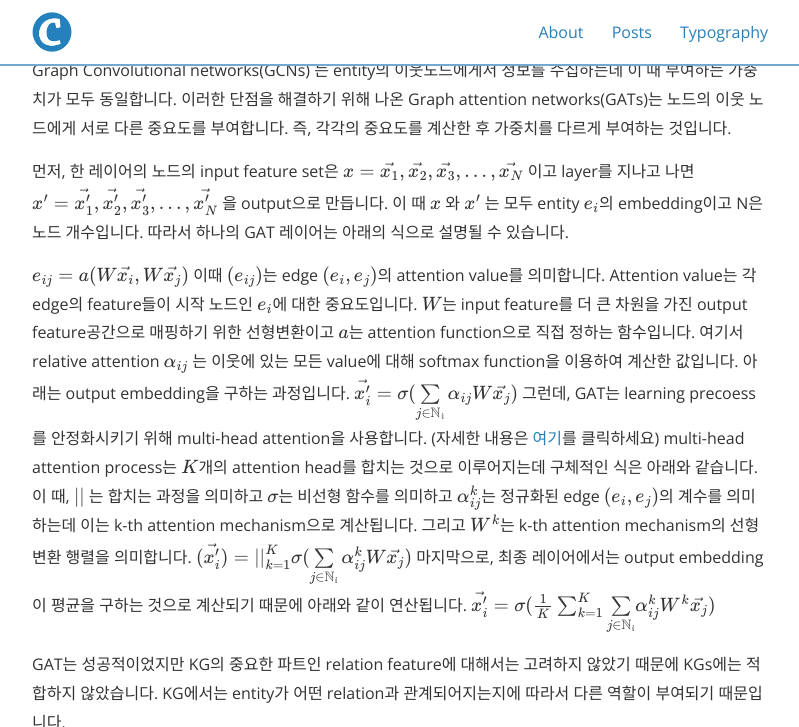
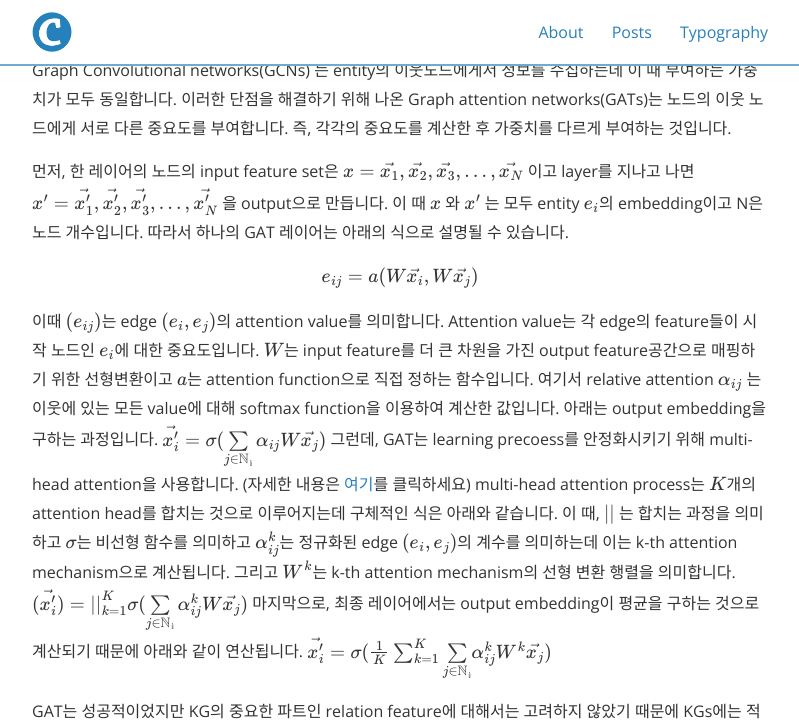
Before and after one commit to jeewon9708/jeewon9708.github.io, a Jekyll site: the page built from _posts/2020-09-18-paper-review-01.md, in a window 1280 px wide and 900 px high, scrolled down 2992 px, cut to the strip 0-727 px from the top of the window. Shown: the whole strip, without its empty margins (240-1039 px from the left). Built offline with Jekyll 4.4.1, drawn with Linux system fonts in a browser that asks for light colours; nearby versions of some CDN libraries; formulas are drawn with MathJax 3.

```diff
--- a/_posts/2020-09-18-paper-review-01.md
+++ b/_posts/2020-09-18-paper-review-01.md
@@ -72,10 +72,10 @@ Graph Convolutional networks(GCNs) 는 entity의 이웃노드에게서 정보를
 
 먼저, 한 레이어의 노드의 input feature set은  $x= \{\vec{x_1}, \vec{x_2}, \vec{x_3}, ..., \vec{x_N}\}$ 이고 layer를 지나고 나면 $x'= \{\vec{x_1'}, \vec{x_2'}, \vec{x_3'}, ..., \vec{x_N'}\}$ 을 output으로 만듭니다. 이 때 $x$ 와 $x'$ 는 모두 entity $e_i$의 embedding이고 N은 노드 개수입니다. 따라서 하나의 GAT 레이어는 아래의 식으로 설명될 수 있습니다.
 
+$$
+e_{ij}= a( W \vec{x_i},W \vec{x_j})
+$$
 
-$$
-{e_{ij}= a( W\vec{x_i},W\vec{x_j})}
-$$
 이때 $(e_{ij})$는 edge $(e_i,e_j)$의 attention value를 의미합니다. Attention value는 각 edge의 feature들이 시작 노드인 $e_i$에 대한 중요도입니다. $W$는 input feature를 더 큰 차원을 가진 output feature공간으로 매핑하기 위한 선형변환이고 $a$는 attention function으로 직접 정하는 함수입니다. 여기서 relative attention $\alpha_{ij}$ 는 이웃에 있는 모든 value에 대해 softmax function을 이용하여 계산한 값입니다. 아래는 output embedding을 구하는 과정입니다.
 $$
 {\vec{x_i'} = \sigma(\sum\limits_{j\in\mathbb{N_i}} \alpha_{ij}W\vec{x_j})}
```
